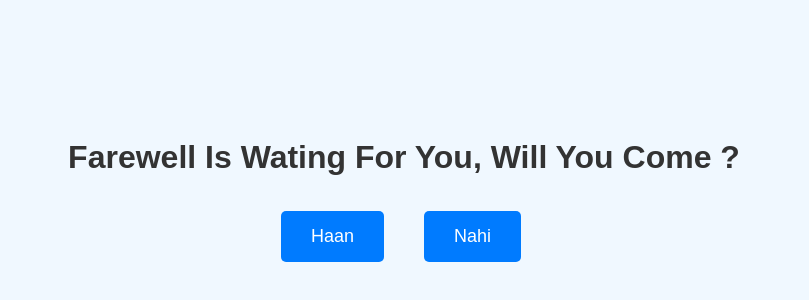
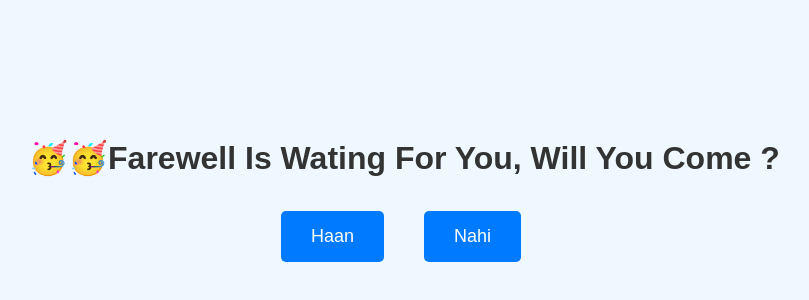
Before and after one commit to BrutalisOwner/Well-Fare-Enough, a plain HTML site: page index.html in a window 1280 px wide. Shown: the part 138-438 px from the top of the page, without its empty margins (236-1045 px from the left). Drawn offline with Linux system fonts and the light colour scheme.

Commit message:
Update index.html

```diff
--- a/index.html
+++ b/index.html
@@ -47,7 +47,7 @@
     </style>
 </head>
 <body>
-    <h1>Farewell Is Wating For You, Will You Come ?</h1>
+    <h1>🥳🥳Farewell Is Wating For You, Will You Come ?</h1>
     <div class="buttons">
         <button class="button" id="yes-button" onclick="showLoveMessage()">Haan</button>
         <button class="button" id="no-button" onclick="moveNoButton()">Nahi</button>
```
